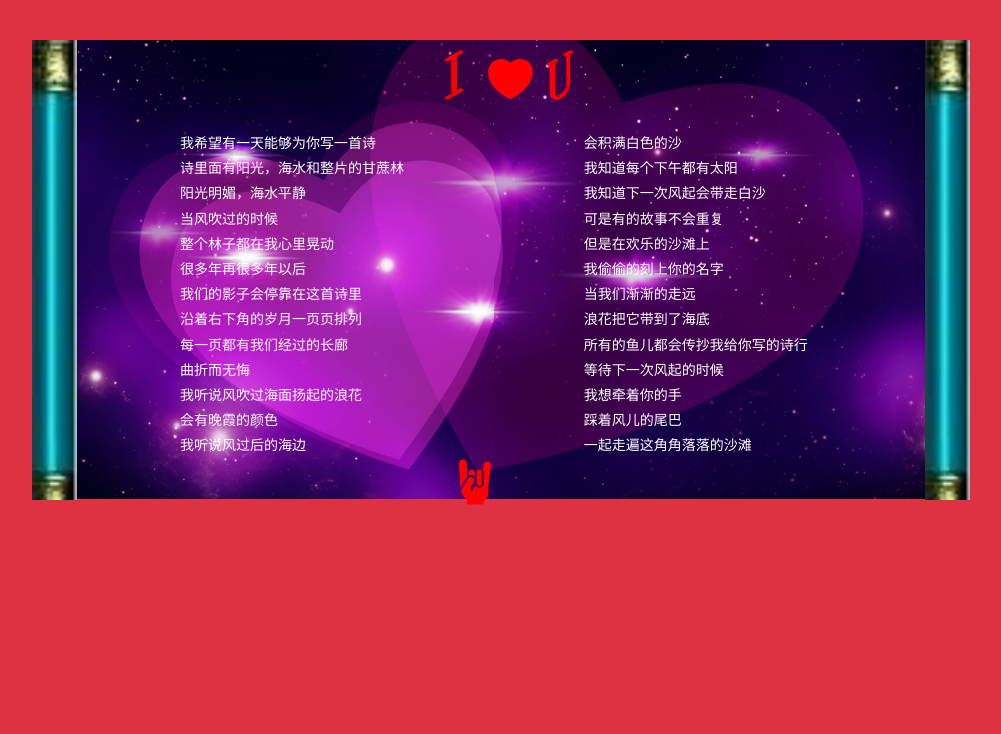
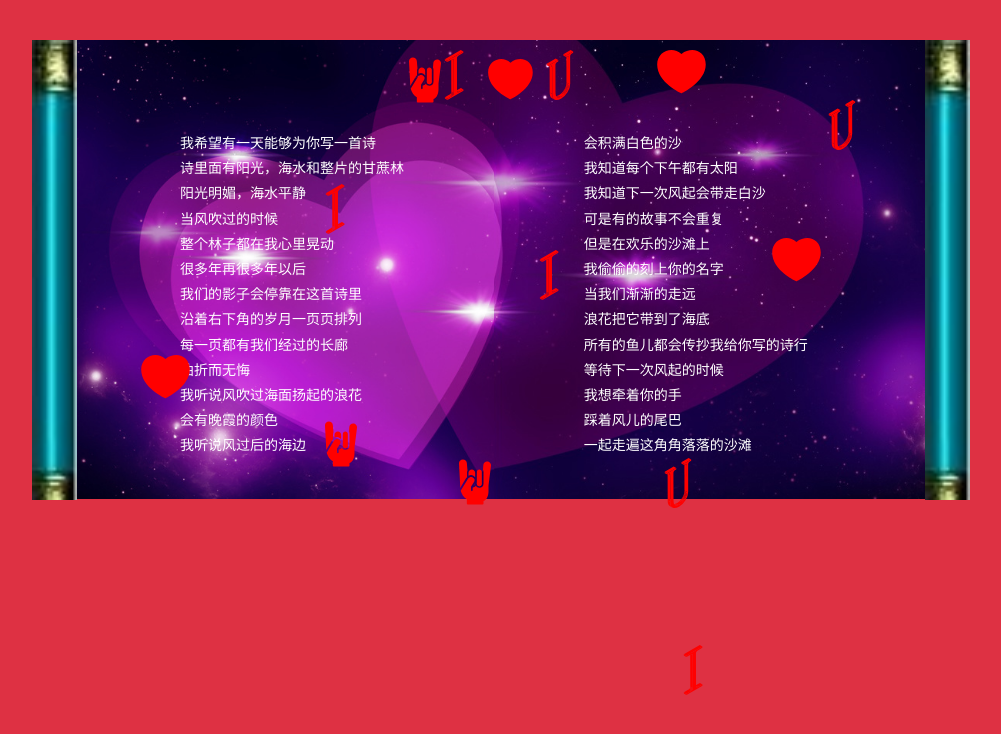
Before and after one commit to kankanol1/huajuan, a plain HTML site: page index.html in a window 1280 px wide. Shown: the whole page, without its empty margins (137-1138 px from the left). Drawn offline with Linux system fonts and the light colour scheme.

Commit message:
怦然心动

```diff
--- a/index.html
+++ b/index.html
@@ -90,6 +90,8 @@
 
     </div>
 </div>
+<audio src="./img/wodejiangjun.m4a" autoplay="autoplay"  loop  id="mp">抱歉你的浏览器版本out了，去升级吧</audio>
+
 <script>
     $(document).ready(function(){
         //卷轴展开效果
@@ -114,7 +116,7 @@
     heartL = [];
     for (let i=0;i<10;i++){
         let oImg = document.createElement('img');
-        oImg.src = imgL[i%ingL.length];
+        oImg.src = imgL[i%imgL.length];
         oImg.calssName = 'fImg';
         oImg.style.left = Math.random() * cW + "px";
         oImg.style.top = Math.random() * cH + "px";
```
Also changed, not shown: 1 other file.
